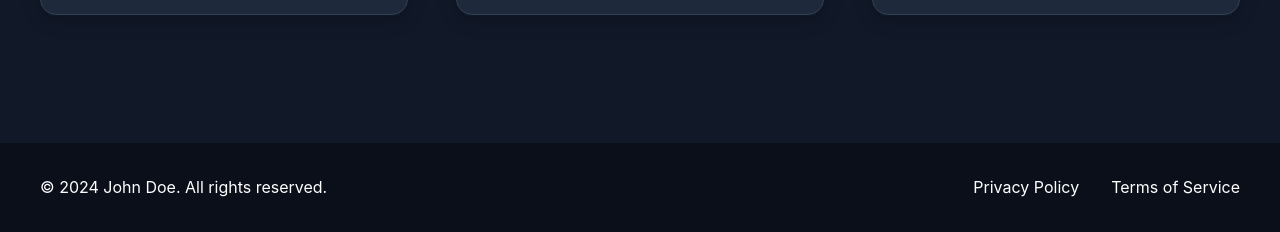
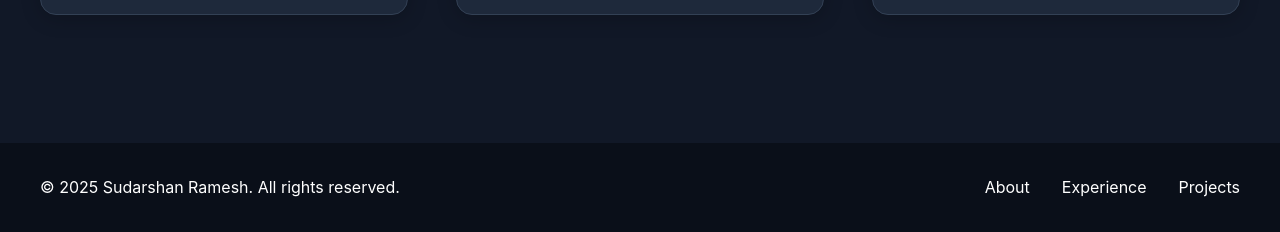
Before and after one commit to sudarshanr10/sudarshan.xyz, a plain HTML site: page index.html in a window 1280 px wide. Shown: the part 5244-5476 px from the top of the page. Drawn offline with Linux system fonts and the light colour scheme.

Commit message:
Fixed footer

```diff
--- a/index.html
+++ b/index.html
@@ -402,10 +402,11 @@
 
     <footer>
         <div class="footer-content">
-            <p>&copy; 2024 John Doe. All rights reserved.</p>
+            <p>&copy; 2025 Sudarshan Ramesh. All rights reserved.</p>
             <div class="footer-links">
-                <a href="#">Privacy Policy</a>
-                <a href="#">Terms of Service</a>
+                <a href="#about">About</a>
+                <a href="#experience">Experience</a>
+                <a href="#projects">Projects</a>
             </div>
         </div>
     </footer>
```
